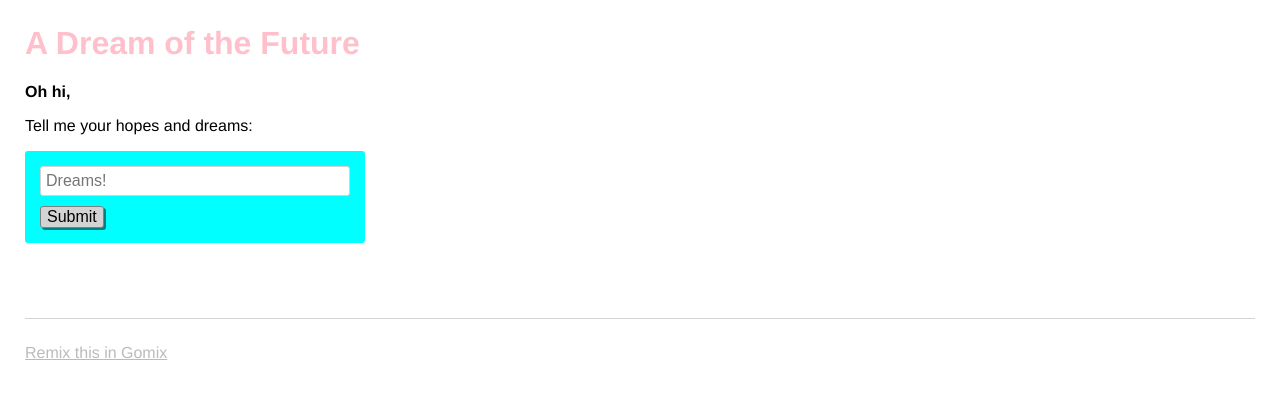
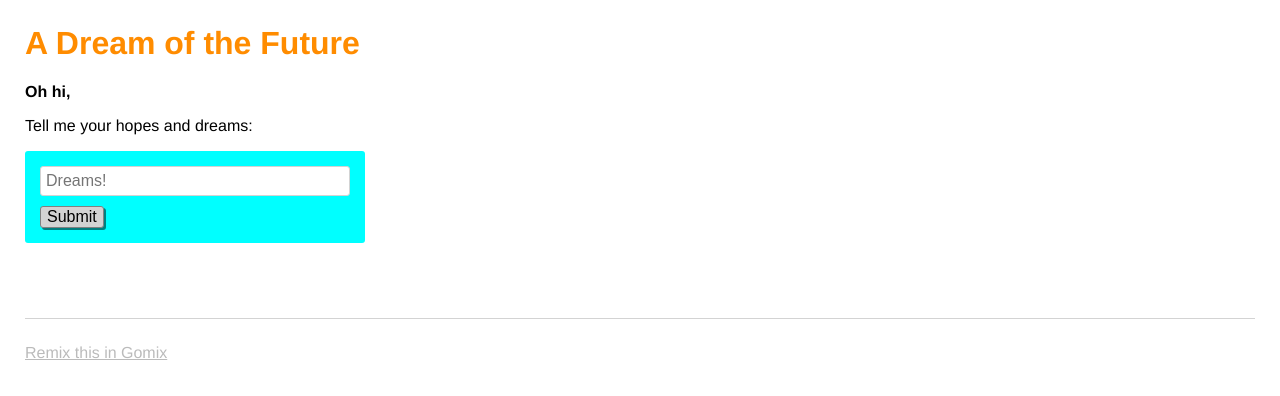
Before and after one commit to kgashok/glitch-flask, a plain HTML site: page views/index.html in a window 1280 px wide. Drawn offline with nearby package versions, Linux system fonts and the light colour scheme; no server answers.

Commit message:
🏛📌 Updated with Glitch

```diff
--- a/public/style.css
+++ b/public/style.css
@@ -15,7 +15,7 @@ body {
 
 h1 {
   font-weight: bold;
-  color: pink;
+  color: darkorange;
 }
 
 .bold {
```
